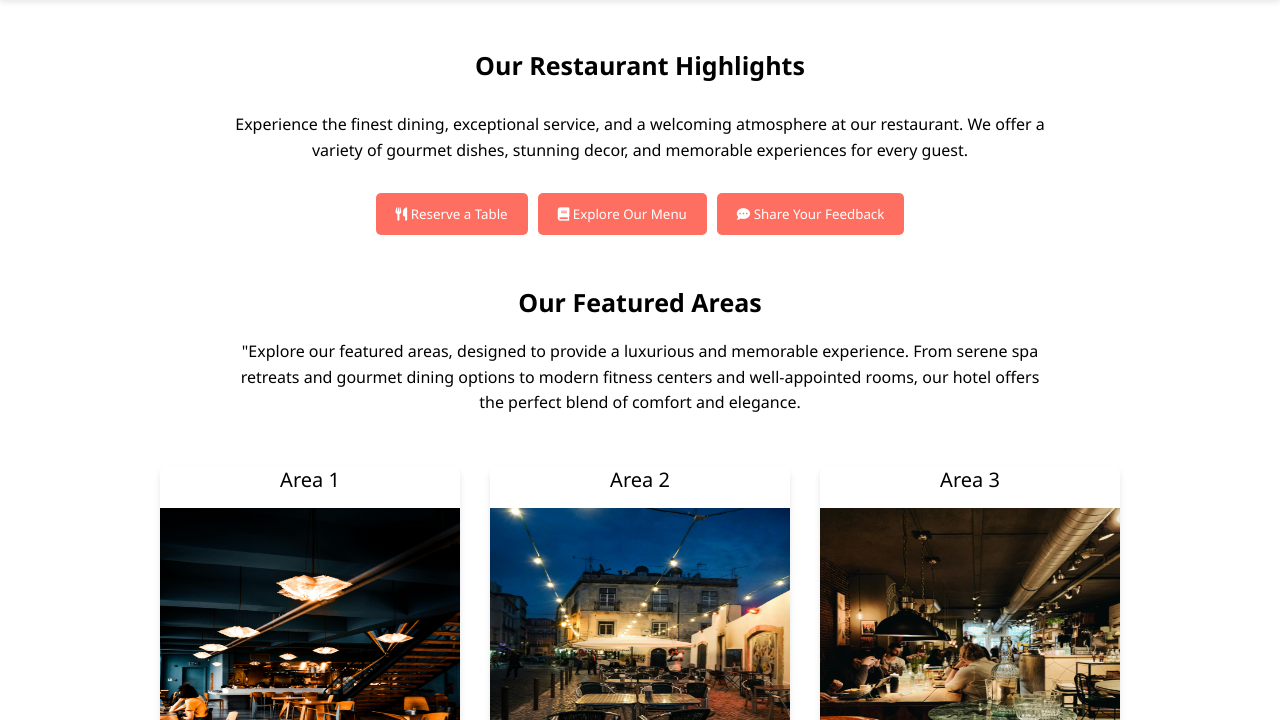
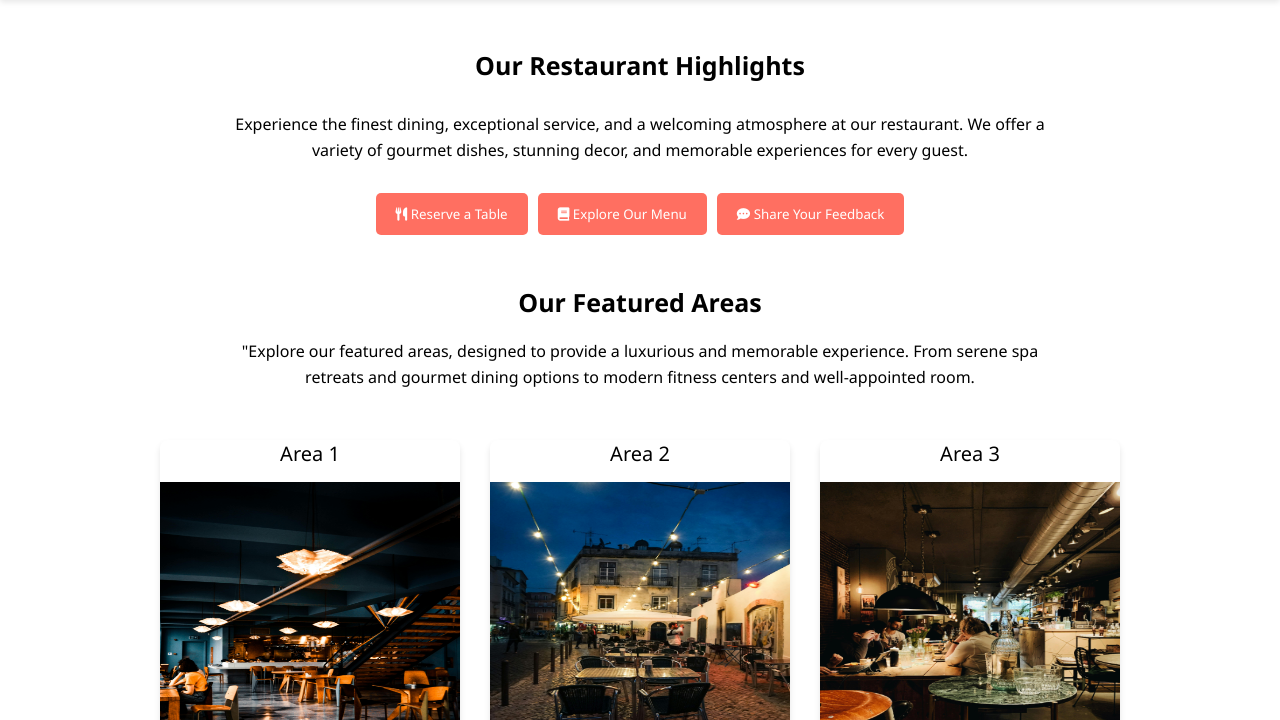
Before and after one commit to jeevaofficia7/New-Project, a plain HTML site: page index.html in a window 1280 px wide. Shown: the part 80-800 px from the top of the page. Drawn offline with Linux system fonts and the light colour scheme.

Commit message:
Update index.html

```diff
--- a/index.html
+++ b/index.html
@@ -587,7 +587,7 @@
     <aside>
       <a href="#">Our Featured Areas</a>
       <p>
-        "Explore our featured areas, designed to provide a luxurious and memorable experience. From serene spa retreats and gourmet dining options to modern fitness centers and well-appointed rooms, our hotel offers the perfect blend of comfort and elegance.
+        "Explore our featured areas, designed to provide a luxurious and memorable experience. From serene spa retreats and gourmet dining options to modern fitness centers and well-appointed room.
       </p>
     </aside>
     <!--Section part..-------------->
```
